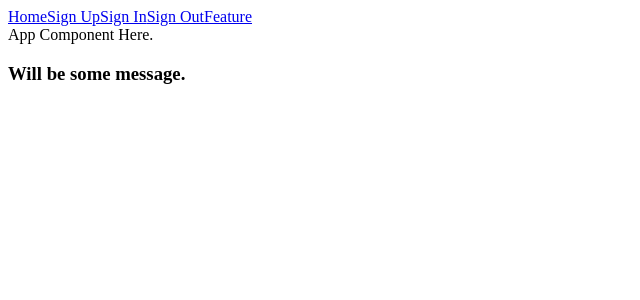
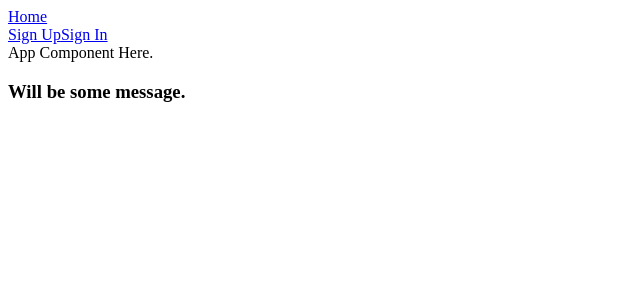
Before and after one commit to sdlfkorg/client, a React (Create React App) app: page / in a window 1280 px wide. Shown: the top 300 px of the page, without its empty margins (0-640 px from the left). Built offline with nearby package versions, Linux system fonts and the light colour scheme.

Commit message:
header components: add show and hide logic

```diff
--- a/src/components/Header.js
+++ b/src/components/Header.js
@@ -1,19 +1,39 @@
 import React, {Component} from 'react';
 import {Link} from 'react-router-dom';
+import {connect} from 'react-redux';
 
 class Header extends Component {
+	renderLinks(){
+		if (this.props.authenticated){
+			return (
+				<div>
+					<Link to="/signout">Sign Out</Link>
+					<Link to="/feature">Feature</Link>
+				</div>
+			);
+		} else {
+			return (
+				<div>
+					<Link to="/signup">Sign Up</Link>
+					<Link to="/signin">Sign In</Link>
+				</div>
+			);
+		}
+
+	}
 	render(){
 		return (
 			<div>
 				<Link to="/">Home</Link>
-				<Link to="/signup">Sign Up</Link>
-				<Link to="/signin">Sign In</Link>
-				<Link to="/signout">Sign Out</Link>
-				<Link to="/feature">Feature</Link>
+				{this.renderLinks()}
 
 			</div>
 		);
 	}
 }
 
-export default Header;
+function mapStateToProps(state){
+	return {authenticated: state.auth.authenticated};
+}
+
+export default connect(mapStateToProps)(Header);
```
